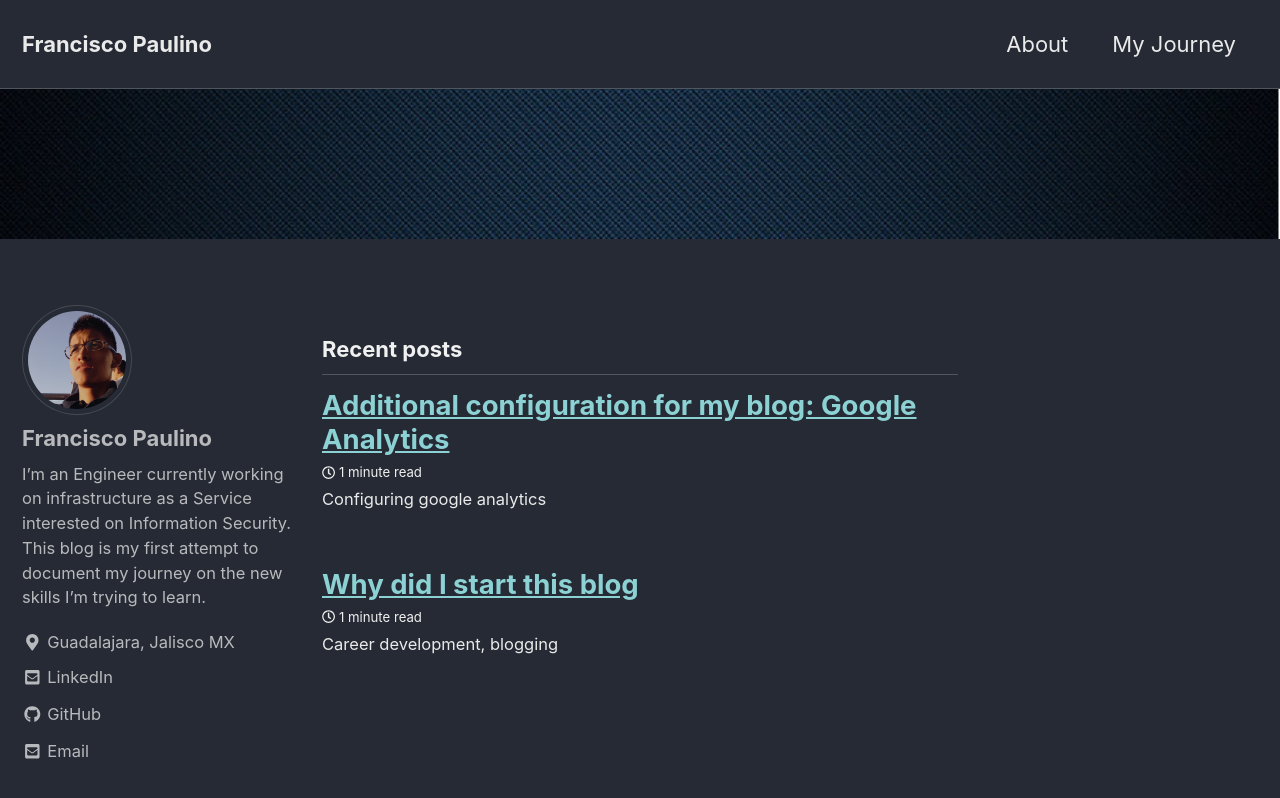
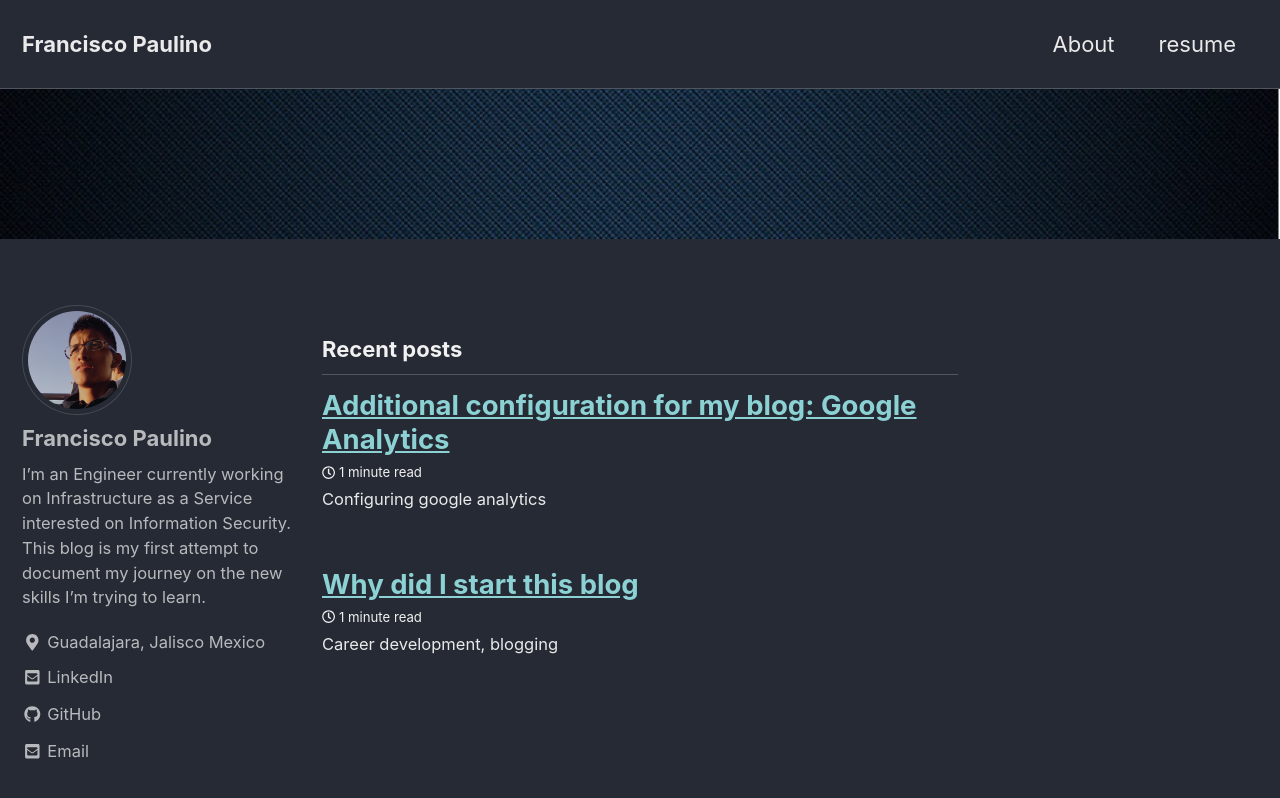
Before and after one commit to francisco-paulino/blog, a Jekyll site: the page built from index.html, in a window 1280 px wide and 900 px high. Shown: the top 798 px of the window. Built offline with Jekyll 4.4.1, drawn with Linux system fonts in a browser that asks for light colours; cached includes are drawn as plain includes; the list of posts is cut into pages by our own code.

Commit message:
updated post

```diff
--- a/_config.yml
+++ b/_config.yml
@@ -107,8 +107,8 @@ analytics:
 author:
   name             : "Francisco Paulino"
   avatar           : "/images/avatar.jpg" # path of avatar image, e.g. "/assets/images/bio-photo.jpg"
-  bio              : "I’m an Engineer currently working on infrastructure as a Service interested on Information Security. This blog is my first attempt to document my journey on the new skills I’m trying to learn."
-  location         : "Guadalajara, Jalisco MX"
+  bio              : "I’m an Engineer currently working on Infrastructure as a Service interested on Information Security. This blog is my first attempt to document my journey on the new skills I’m trying to learn."
+  location         : "Guadalajara, Jalisco Mexico"
   email            : "efrancisco.paulino@outlook.com"
   links:
     - label: "LinkedIn"
--- a/_data/navigation.yml
+++ b/_data/navigation.yml
@@ -2,8 +2,8 @@
 main:
   - title: "About"
     url: /about/
-  - title: "My Journey"
-    url: /journey/
+  - title: "resume"
+    url: /resume/
   # - title: "About"
   #   url: https://mmistakes.github.io/minimal-mistakes/about/
   # - title: "Sample Posts"
```
Also changed, not shown: _pages/resume.md (added, +6 -0 lines).
